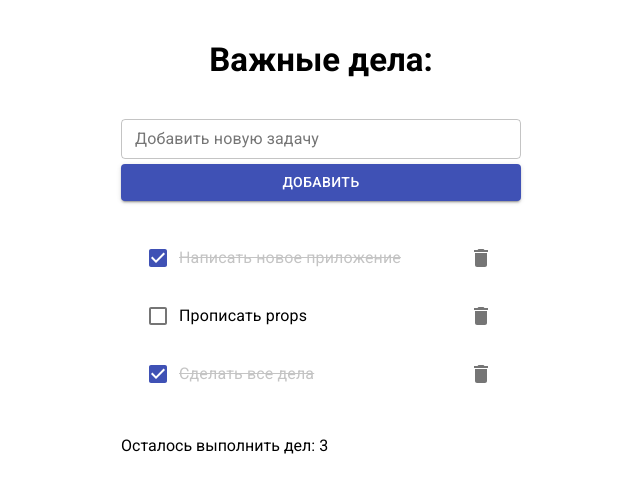
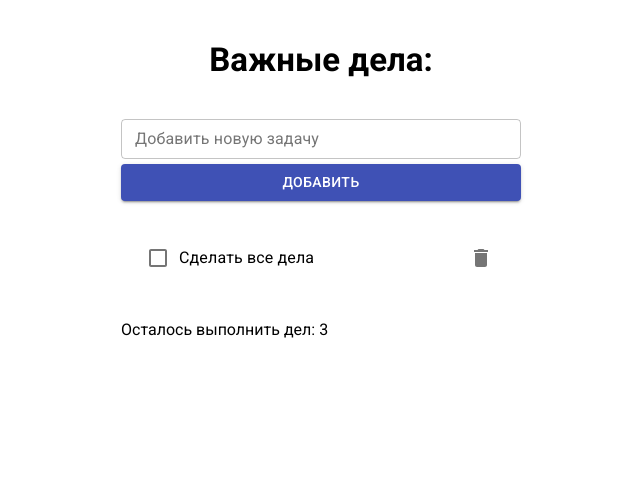
Before and after one commit to WebHeroSchool/Ma_rinu_react_todo, a React (Create React App) app: page / in a window 1280 px wide. Shown: the top 492 px of the page, without its empty margins (319-959 px from the left). Built offline with nearby package versions, Linux system fonts and the light colour scheme.

Commit message:
урок 35

```diff
--- a/src/components/App/App.js
+++ b/src/components/App/App.js
@@ -9,19 +9,19 @@ const todoItem = 'Написать новое приложение';
 class App extends React.Component {
   state = {
     items: [
-      {
-          value: 'Написать новое приложение',
-          isDone: true,
-          id: 1
-      },
-      {
-          value: 'Прописать props',
-          isDone: false,
-          id: 2
-       },
+      // {
+      //     value: 'Написать новое приложение',
+      //     isDone: false,
+      //     id: 1
+      // },
+      // {
+      //     value: 'Прописать props',
+      //     isDone: false,
+      //     id: 2
+      //  },
       {
           value: 'Сделать все дела',
-          isDone: true,
+          isDone: false,
           id: 3
       }
     ],
--- a/src/components/Item/Item.js
+++ b/src/components/Item/Item.js
@@ -3,8 +3,23 @@ import classnames from 'classnames';
 import styles from'./Item.module.css';
 import PropTypes from 'prop-types';
 
+class Item extends React.Component {
+  componentDidMount() {
+    console.log('componentDidMount');
+  }
 
-const Item = ({ value, isDone, onClickDone, id }) => (<span className={
+  componentDidUpdate() {
+    console.log('componentDidUpdate');
+  }
+
+  componentWillUnmount() {
+    console.log('componentWillUnmount');
+  }
+
+  render() {
+    const { value, isDone, onClickDone, id } = this.props;
+
+    return (<span className={
       classnames({
         [styles.item]: true,
         [styles.done]: isDone
@@ -12,6 +27,8 @@ const Item = ({ value, isDone, onClickDone, id }) => (<span className={
     }>
       {value}
     </span>);
+  }
+}
 
 Item.defaultProps = {
   isDone: false
```
Lines whose indentation alone changed are shown as unchanged.
